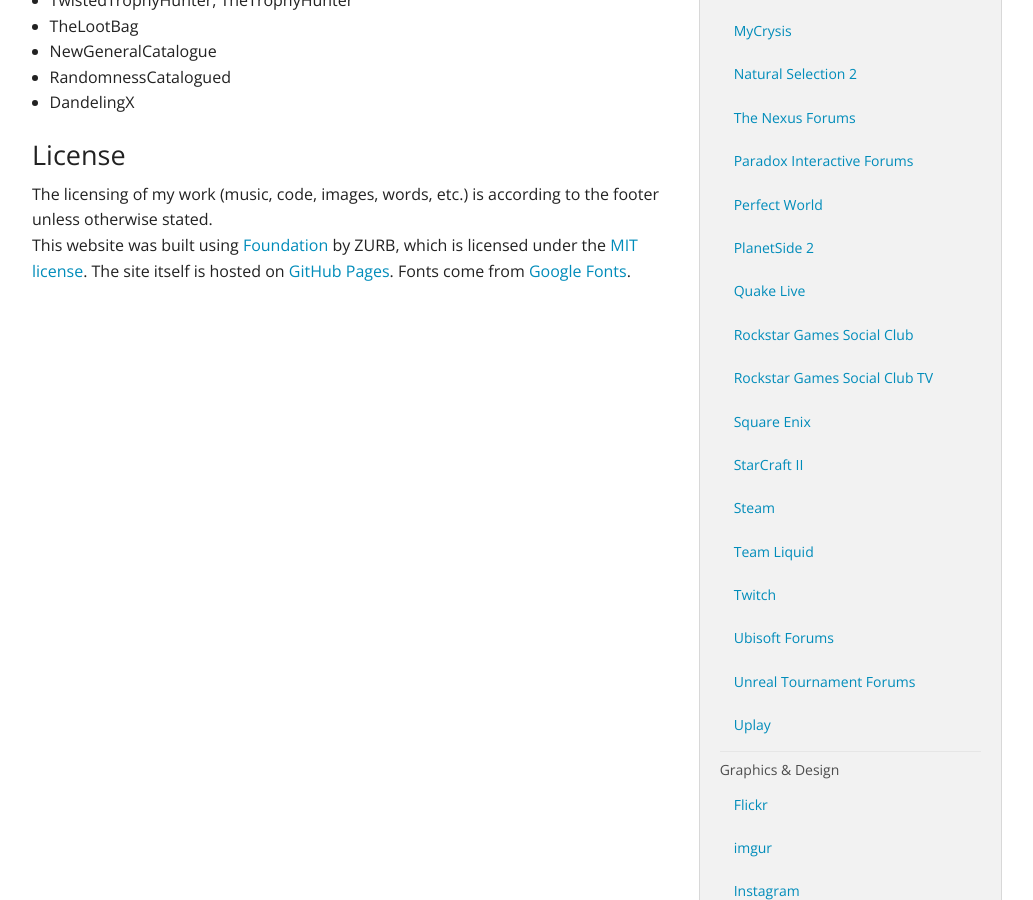
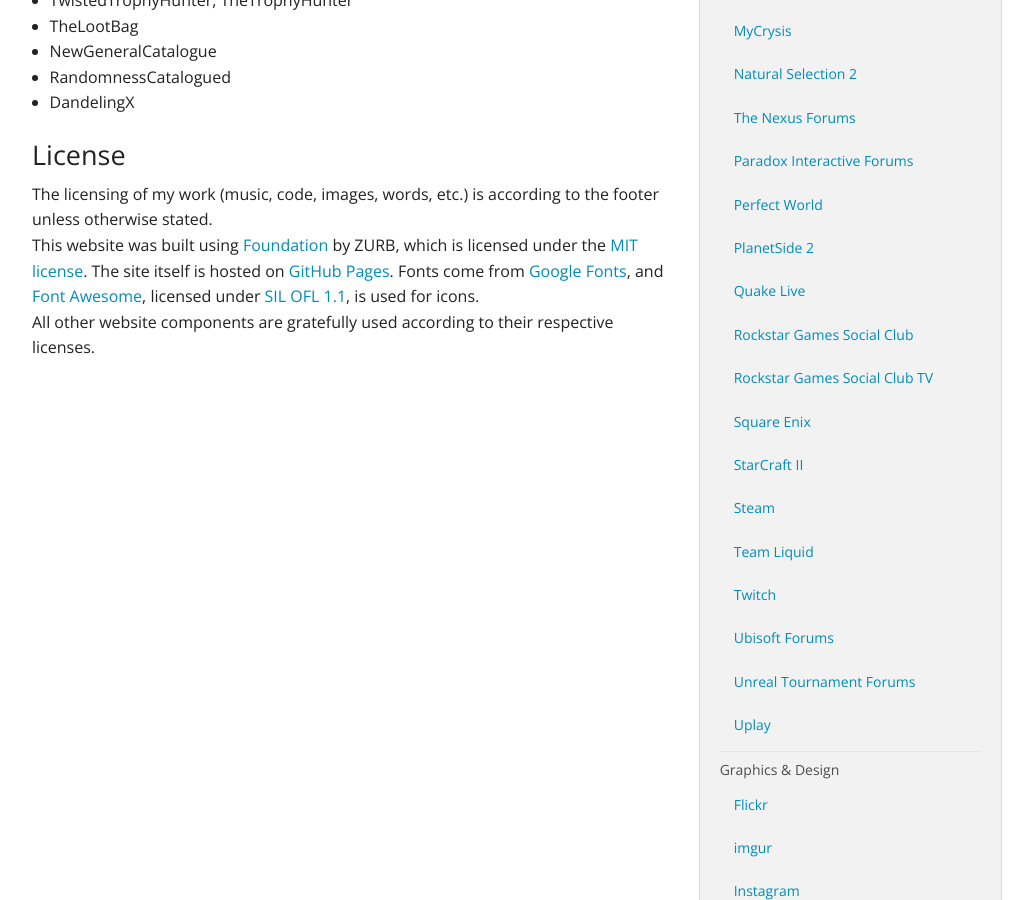
Before and after one commit to hlilje/hlilje.github.io, a Jekyll site: the page built from about/index.html, in a window 1280 px wide and 900 px high, scrolled down 1140 px. Shown: the whole window, without its empty margins (123-1156 px from the left). Built offline with Jekyll 4.4.1, drawn with Linux system fonts in a browser that asks for light colours.

Commit message:
Update About page

```diff
--- a/about/index.html
+++ b/about/index.html
@@ -8,7 +8,7 @@
     <h2>About</h2>
     <div class="row">
       <div class="small-6 columns small-centered">
-        <img src="/images/profile-picture.jpg" alt="Profile picture" class="profile-picture round">
+        <img src="/images/profile-picture.jpg" alt="Profile picture" class="profile-picture">
       </div>
     </div>
     <div class="row">
@@ -79,7 +79,11 @@
           This website was built using <a href="http://foundation.zurb.com/">Foundation</a>
           by ZURB, which is licensed under the <a href="http://opensource.org/licenses/MIT">MIT license</a>.
           The site itself is hosted on <a href="https://pages.github.com/">GitHub Pages</a>.
-          Fonts come from <a href="https://www.google.com/fonts">Google Fonts</a>.
+          Fonts come from <a href="https://www.google.com/fonts">Google Fonts</a>,
+          and <a href="http://fortawesome.github.io/Font-Awesome/">Font Awesome</a>, licensed under
+          <a href="http://scripts.sil.org/OFL">SIL OFL 1.1</a>, is used for icons.
+          <br>
+          All other website components are gratefully used according to their respective licenses.
         </p>
       </div>
     </div>
```
